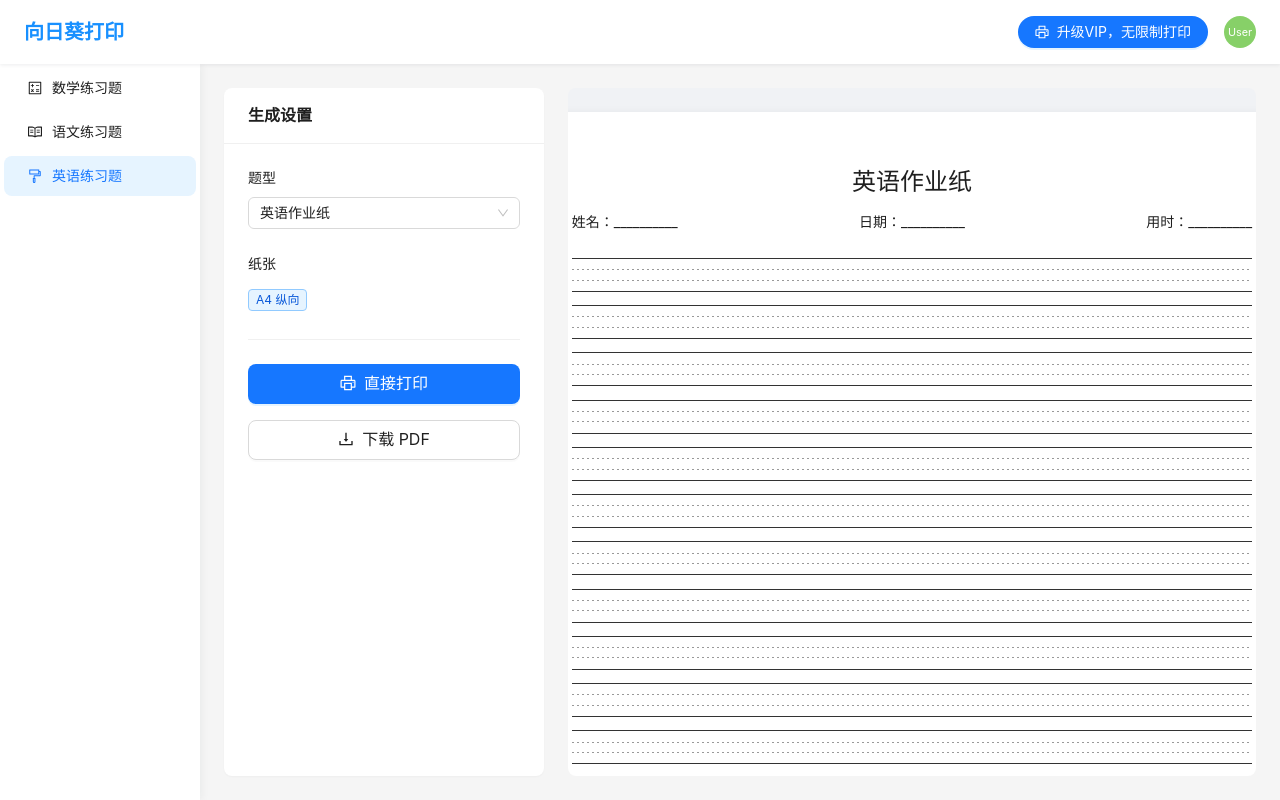
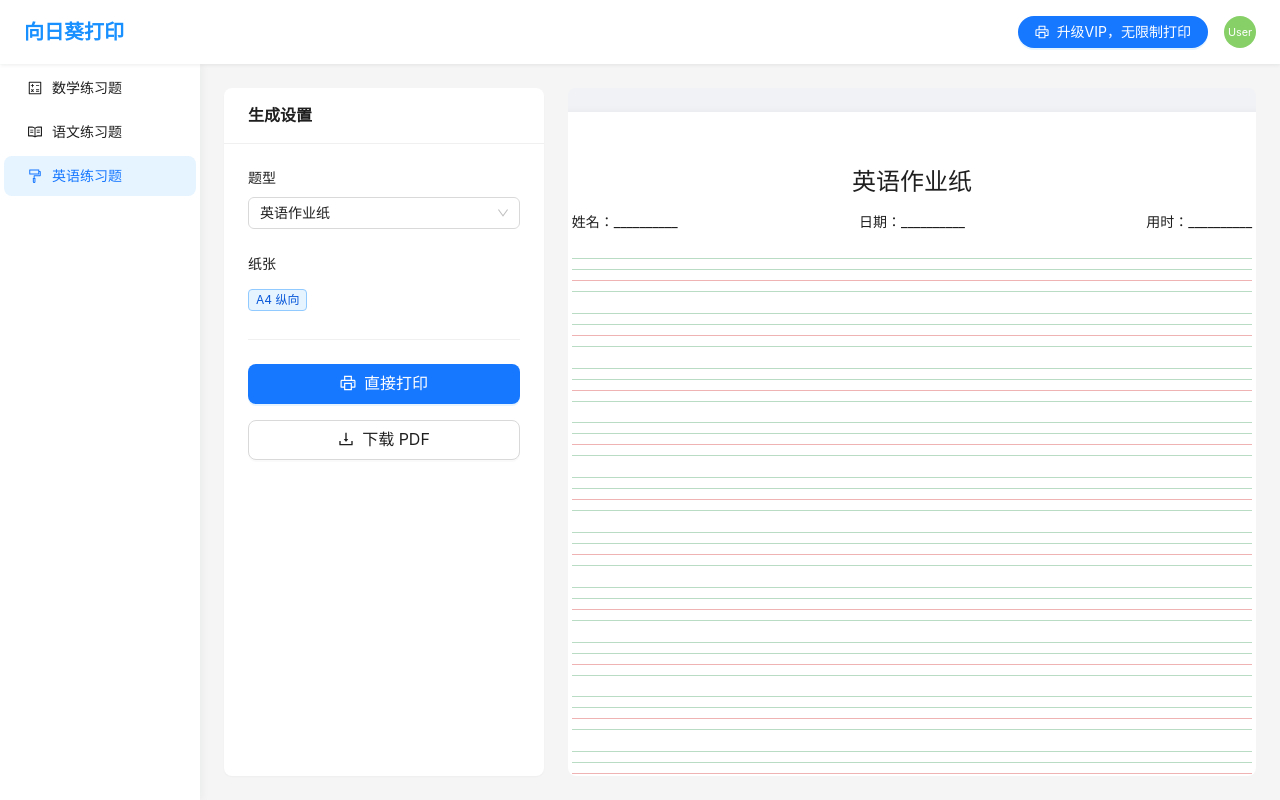
Before and after one commit to WJHCode/sunflower_print_web, a Vue app in the folder dayin-website/: page /generator/english in a window 1280 px wide. Built offline with nearby package versions, Linux system fonts and the light colour scheme.

Commit message:
优化英文作业纸

```diff
--- a/dayin-website/src/views/ChineseGenerator.vue
+++ b/dayin-website/src/views/ChineseGenerator.vue
@@ -261,7 +261,7 @@ const downloadPDF = () => {
           </div>
 
           <div class="pinyin-paper-sheet">
-            <div v-for="row in 18" :key="row" class="practice-line pinyin-paper-line">
+            <div v-for="row in 19" :key="row" class="practice-line pinyin-paper-line">
             </div>
           </div>
         </div>
@@ -647,11 +647,11 @@ const downloadPDF = () => {
 }
 .pinyin-paper-sheet {
   display: grid;
-  gap: 3.5mm;
+  gap: 3mm;
   padding-top: 2mm;
 }
 .pinyin-paper-line {
-  height: 9mm;
+  height: 8.8mm;
 }
 .composition-paper .paper-info {
   margin-bottom: 14px;
@@ -720,6 +720,15 @@ const downloadPDF = () => {
 }
 .cornell-summary {
   height: 47mm;
+  padding-top: 4mm;
+  padding-bottom: 4mm;
+}
+.cornell-summary .cornell-label {
+  height: 6.5mm;
+  line-height: 6.5mm;
+}
+.cornell-summary .cornell-line {
+  height: 6.4mm;
 }
 
 @media print {
--- a/dayin-website/src/views/EnglishGenerator.vue
+++ b/dayin-website/src/views/EnglishGenerator.vue
@@ -134,7 +134,7 @@ const downloadPDF = () => {
 }
 .english-sheet {
   display: grid;
-  gap: 3.5mm;
+  gap: 5.5mm;
   padding-top: 2mm;
 }
 .english-line {
@@ -142,19 +142,19 @@ const downloadPDF = () => {
   box-sizing: border-box;
   width: 180mm;
   height: 9mm;
-  border-top: 1px solid #333;
-  border-bottom: 1px solid #333;
 }
 .english-line::before {
   content: "";
   position: absolute;
   inset: 0;
   background-image:
-    repeating-linear-gradient(to right, #999 0 2px, transparent 2px 5px),
-    repeating-linear-gradient(to right, #999 0 2px, transparent 2px 5px);
-  background-position: 0 33.333%, 0 66.666%;
-  background-repeat: repeat-x, repeat-x;
-  background-size: 100% 1px, 100% 1px;
+    linear-gradient(#b8dcc4, #b8dcc4),
+    linear-gradient(#b8dcc4, #b8dcc4),
+    linear-gradient(#f0b3b3, #f0b3b3),
+    linear-gradient(#b8dcc4, #b8dcc4);
+  background-position: 0 0, 0 33.333%, 0 66.666%, 0 100%;
+  background-repeat: no-repeat;
+  background-size: 100% 1px, 100% 1px, 100% 1px, 100% 1px;
   pointer-events: none;
 }
 
```
